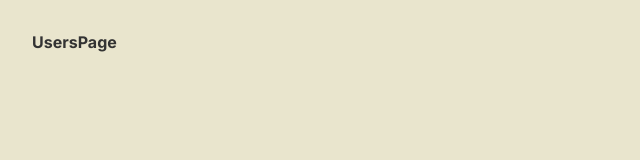
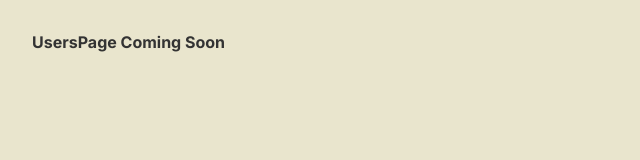
Before and after one commit to dayadevstudio/apple-sso, a Next.js app: page /users in a window 1280 px wide. Shown: the top 160 px of the page, without its empty margins (0-640 px from the left). Built offline with nearby package versions, Linux system fonts and the light colour scheme.

Commit message:
Update UsersPage content to indicate it is coming soon

```diff
--- a/app/users/page.tsx
+++ b/app/users/page.tsx
@@ -2,7 +2,7 @@ import React from 'react'
 
 const UsersPage = () => {
   return (
-    <div>UsersPage</div>
+    <div>UsersPage Coming Soon</div>
   )
 }
 
```
